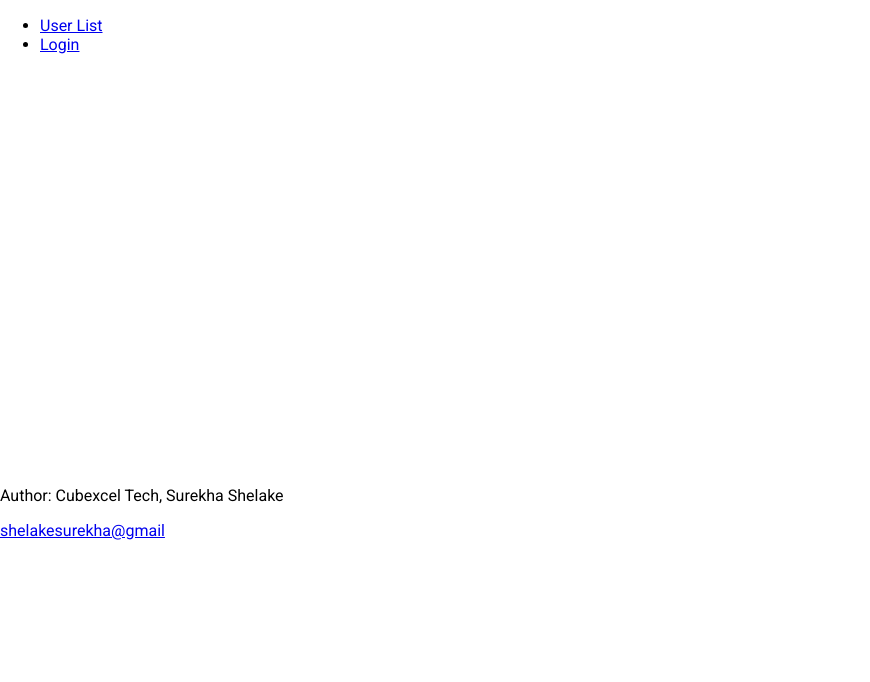
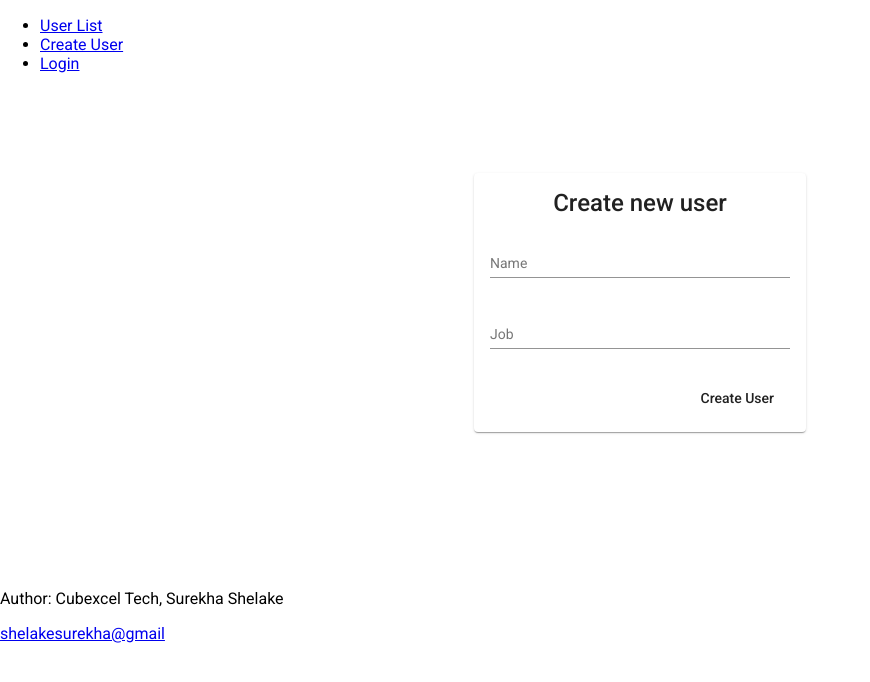
Before and after one commit to sshelake25/ng-user-crud, an Angular app: page /create in a window 1280 px wide. Before the commit this address led to /. Shown: the top 682 px of the page, without its empty margins (0-870 px from the left). Built offline with nearby package versions, Linux system fonts and the light colour scheme.

Commit message:
create user api

```diff
--- a/src/app/app.module.ts
+++ b/src/app/app.module.ts
@@ -20,6 +20,10 @@ const routes: Routes = [
   {
     path: '',
     component: ListUserComponent
+  },
+  {
+    path: 'create',
+    component: CreateUserComponent
   },
   {
     path: 'login',
--- a/src/app/create-user/create-user.component.css
+++ b/src/app/create-user/create-user.component.css
@@ -0,0 +1,28 @@
+:host {
+    display: flex;
+    justify-content: center;
+    margin: 100px 0px;
+  }
+
+  .mat-form-field {
+    width: 100%;
+    min-width: 300px;
+  }
+
+  mat-card-title,
+  mat-card-content {
+    display: flex;
+    justify-content: center;
+  }
+
+  .error {
+    padding: 16px;
+    width: 300px;
+    color: white;
+    background-color: red;
+  }
+
+  .button {
+    display: flex;
+    justify-content: flex-end;
+  }
--- a/src/app/create-user/create-user.component.html
+++ b/src/app/create-user/create-user.component.html
@@ -1 +1,25 @@
-<p>create-user works!</p>
+<mat-card>
+    <mat-card-title>Create new user</mat-card-title>
+    <mat-card-content>
+        <form [formGroup]="form" (ngSubmit)="submit()">
+            <p>
+                <mat-form-field>
+                    <input type="text" matInput placeholder="Name" formControlName="name">
+                </mat-form-field>
+            </p>
+
+            <p>
+                <mat-form-field>
+                    <input type="text" matInput placeholder="Job " formControlName="job">
+                </mat-form-field>
+            </p>
+
+
+
+            <div class="button">
+                <button type="submit" mat-button>Create User</button>
+            </div>
+
+        </form>
+    </mat-card-content>
+</mat-card>
--- a/src/app/create-user/create-user.component.ts
+++ b/src/app/create-user/create-user.component.ts
@@ -1,4 +1,7 @@
-import { Component, OnInit } from '@angular/core';
+import { Component, EventEmitter, Input, OnInit, Output } from '@angular/core';
+import { FormGroup, FormControl } from '@angular/forms';
+import { Router } from '@angular/router';
+import { UserService } from '../user.service';
 
 @Component({
   selector: 'app-create-user',
@@ -7,9 +10,24 @@ import { Component, OnInit } from '@angular/core';
 })
 export class CreateUserComponent implements OnInit {
 
-  constructor() { }
+
+  form: FormGroup = new FormGroup({
+    name: new FormControl(''),
+    job: new FormControl(''),
+  });
+
+  constructor(private userSrv: UserService, private router: Router) { }
 
   ngOnInit(): void {
   }
 
+  submit() {
+    this.userSrv.createUser(this.form.value)
+      .subscribe(
+        (res) => {
+          this.router.navigateByUrl('/');
+        });
+
+  }
+
 }
--- a/src/app/header/header.component.html
+++ b/src/app/header/header.component.html
@@ -1,5 +1,6 @@
 
 <ul>
     <li><a routerLink="/">User List</a></li>
+    <li><a routerLink="/create">Create User</a></li>
     <li><a routerLink="/login">Login</a></li>
 </ul>
--- a/src/app/user.service.ts
+++ b/src/app/user.service.ts
@@ -14,11 +14,14 @@ export class UserService {
 
   deleteUser(id: string) {
     return this.http.delete(`https://reqres.in/api/users/${id}`);
-
   }
 
   login(userInfo: any) {
     return this.http.post('https://reqres.in/api/login', userInfo);
   }
 
+  createUser(userInfo: any) {
+    return this.http.post('https://reqres.in/api/users', userInfo);
+  }
+
 }
```
